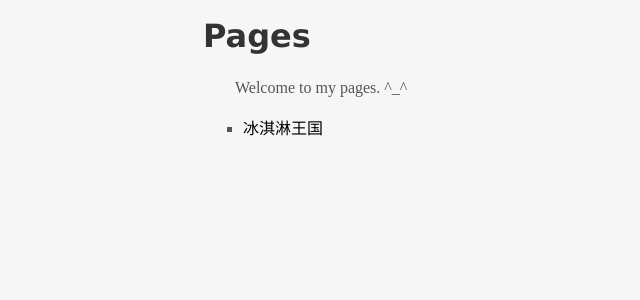
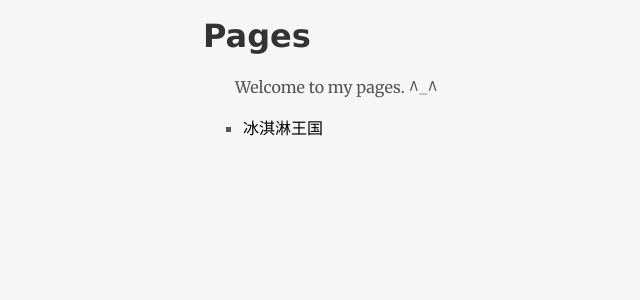
Before and after one commit to jjgod/jjgod.github.com, a Jekyll site: the page built from index.markdown, in a window 1280 px wide. Shown: the top 300 px of the page, without its empty margins (157-797 px from the left). Built offline with Jekyll 4.4.1, drawn with Linux system fonts in a browser that asks for light colours; Markdown is read by kramdown in place of the engine named in the settings.

Commit message:
Try Merriweather

```diff
--- a/_layouts/default.html
+++ b/_layouts/default.html
@@ -3,7 +3,8 @@
 <html>
     <head>
         <meta http-equiv="Content-Type" content="text/html; charset=utf-8" />
-        <link rel="stylesheet" href="css/SentinelBase.css" type="text/css" media="screen" />
+        <!-- link rel="stylesheet" href="css/SentinelBase.css" type="text/css" media="screen" / -->
+        <link href='http://fonts.googleapis.com/css?family=Merriweather:400,700' rel='stylesheet' type='text/css'>
         <link rel="stylesheet" href="css/main.css" type="text/css" media="screen" />
         <script type="text/javascript" src="http://use.typekit.com/ocb1srz.js"></script>
         <script type="text/javascript">try{Typekit.load();}catch(e){}</script>
--- a/css/main.css
+++ b/css/main.css
@@ -2,7 +2,7 @@ body {
     background-color: #f6f6f6;
     color: #555;
     font-size: 100%;
-    font-family: "Sentinel A", "Sentinel B" "ff-tisa-web-pro-1", "ff-tisa-web-pro-2", "Hiragino Sans GB", sans-serif;
+    font-family: Merriweather, "ff-tisa-web-pro-1", "ff-tisa-web-pro-2", "Hiragino Sans GB", sans-serif;
     -webkit-hyphens: auto;
     -moz-hyphens: auto;
 }
```
